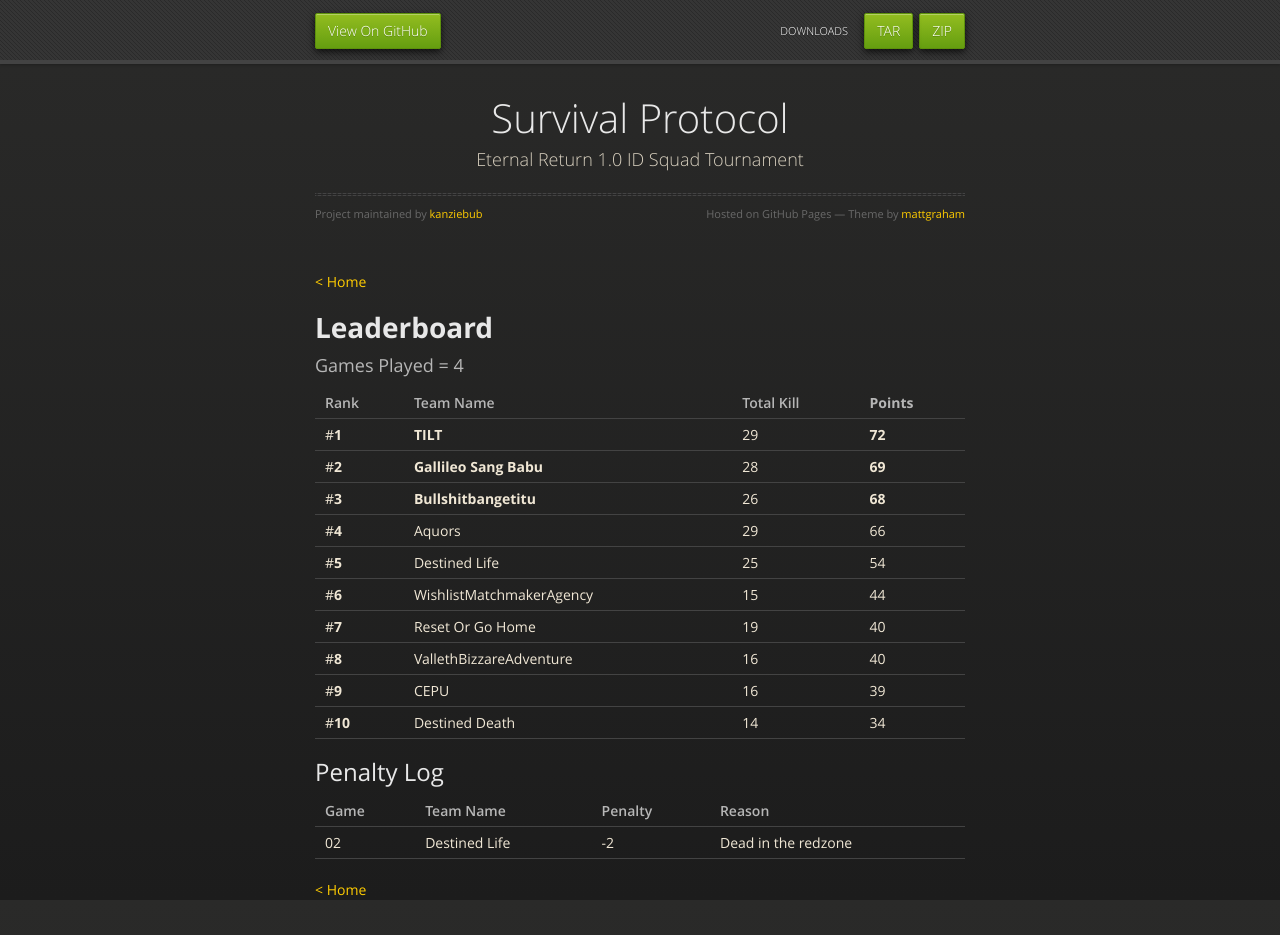
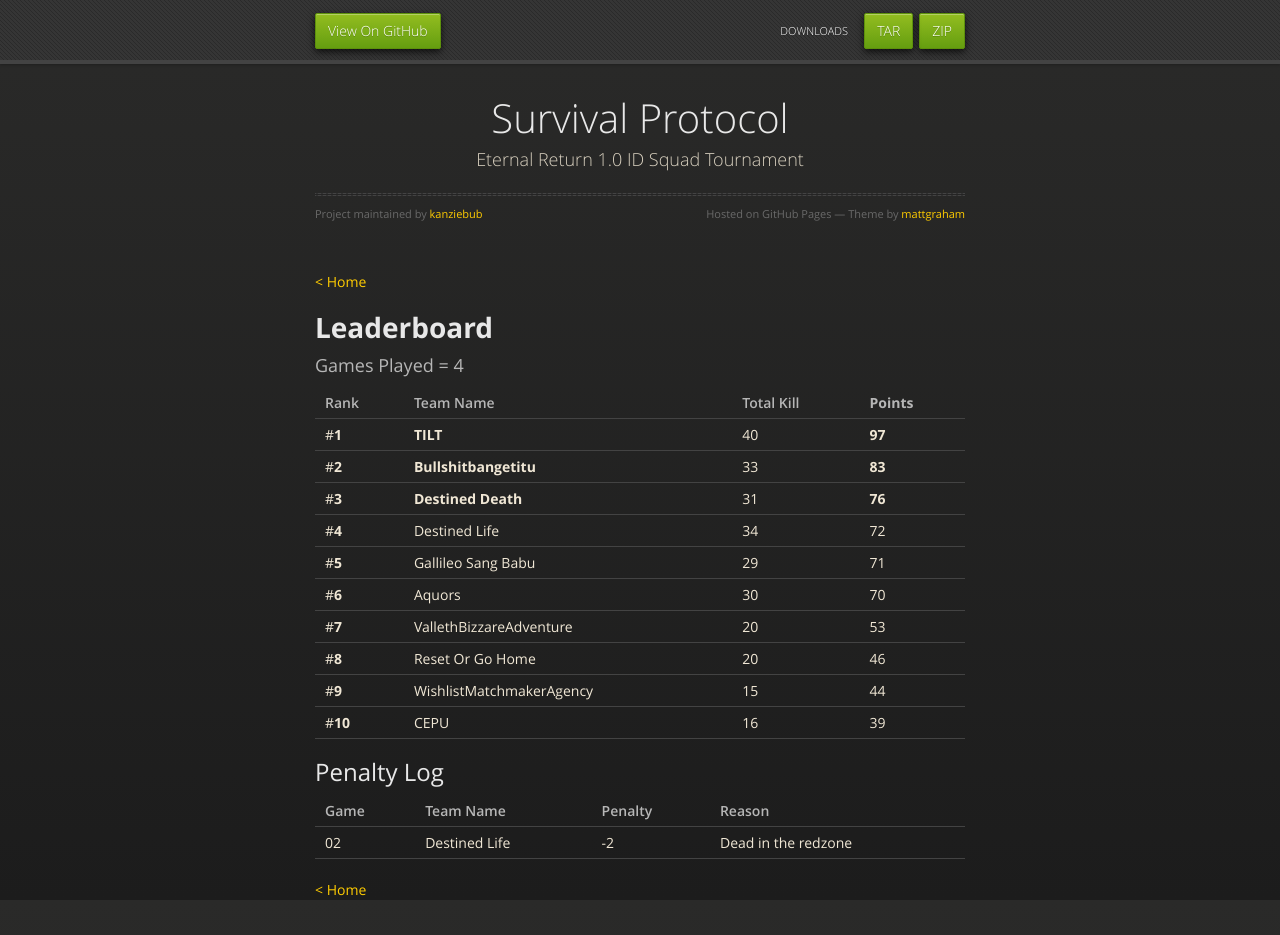
Before and after one commit to kanziebub/SurvivalProtocol, a Jekyll site: the page built from Invitational/01/leaderboard.md, in a window 1280 px wide and 1010 px high. Shown: the top 935 px of the window. Built offline with Jekyll 4.4.1, drawn with Linux system fonts in a browser that asks for light colours.

Commit message:
final game

```diff
--- a/Invitational/01/leaderboard.md
+++ b/Invitational/01/leaderboard.md
@@ -10,16 +10,16 @@ layout: default
 
 |  Rank  | Team Name             | Total Kill | **Points** |
 |:-------|:----------------------|:-----------|:-----------|
-| #**1** | **TILT** | 29 | **72** |
-| #**2** | **Gallileo Sang Babu** | 28 | **69** |
-| #**3** | **Bullshitbangetitu** | 26 | **68** |
-| #**4** | Aquors | 29 | 66 |
-| #**5** | Destined Life | 25 | 54 |
-| #**6** | WishlistMatchmakerAgency | 15 | 44 |
-| #**7** | Reset Or Go Home | 19 | 40 |
-| #**8** | VallethBizzareAdventure | 16 | 40 |
-| #**9** | CEPU | 16 | 39 |
-| #**10** | Destined Death | 14 | 34 |
+| #**1** | **TILT** | 40 | **97** |
+| #**2** | **Bullshitbangetitu** | 33 | **83** |
+| #**3** | **Destined Death** | 31 | **76** |
+| #**4** | Destined Life | 34 | 72 |
+| #**5** | Gallileo Sang Babu | 29 | 71 |
+| #**6** | Aquors | 30 | 70 |
+| #**7** | VallethBizzareAdventure | 20 | 53 |
+| #**8** | Reset Or Go Home | 20 | 46 |
+| #**9** | WishlistMatchmakerAgency | 15 | 44 |
+| #**10** | CEPU | 16 | 39 |
 
 ## Penalty Log
 
```
